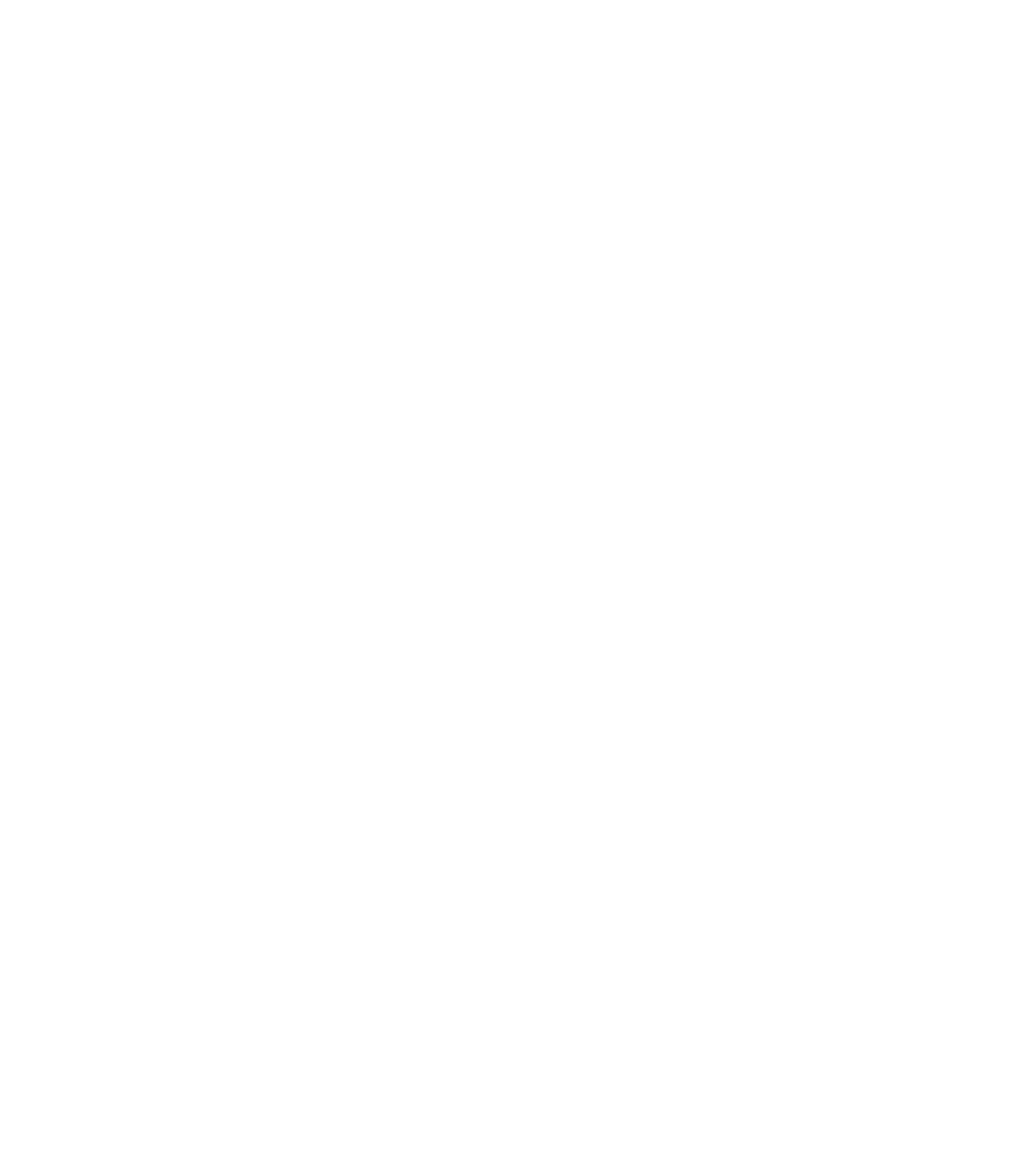
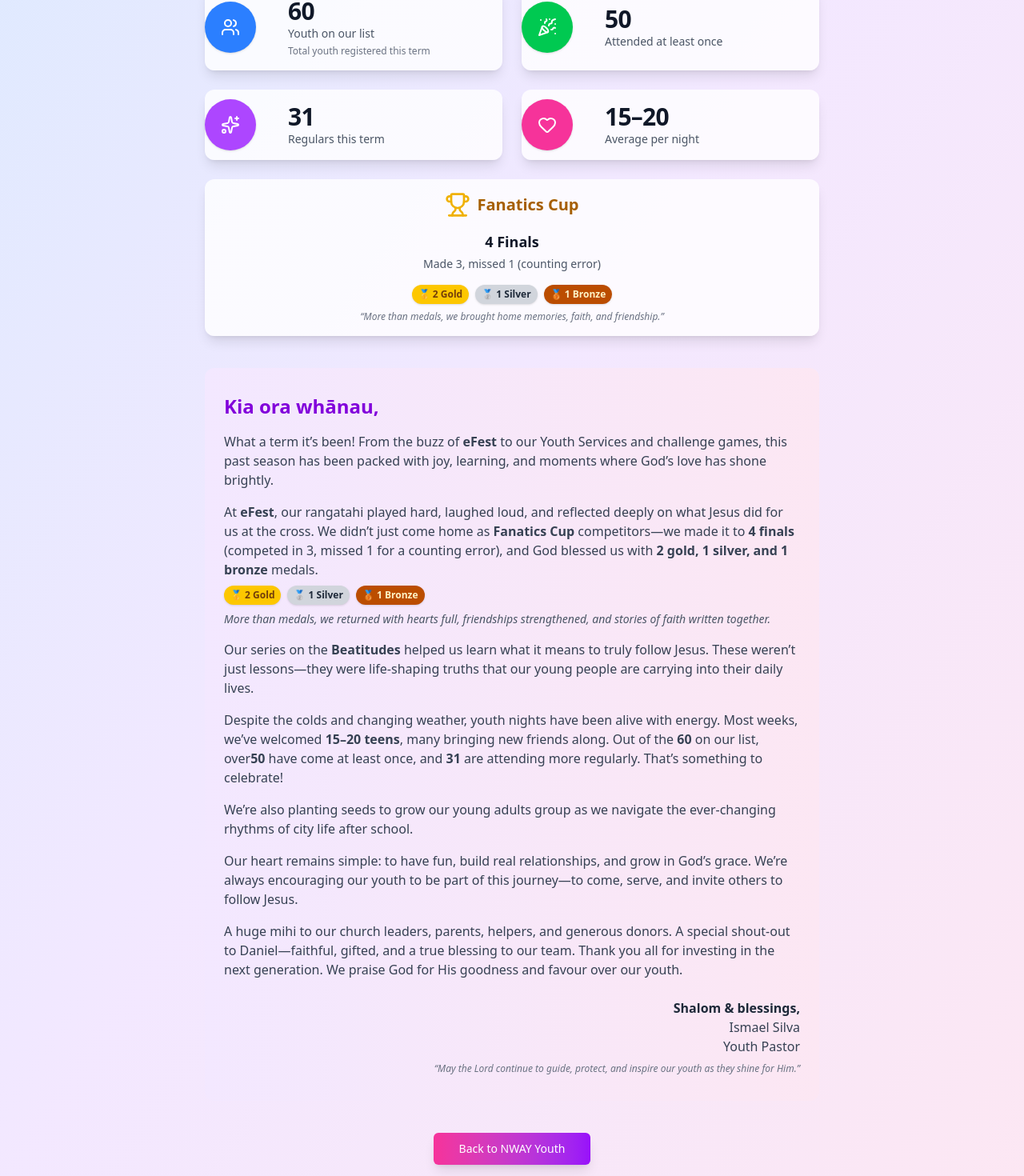
Before and after one commit to ismaelthesilva/ministry-platform, a React (Vite) app in the folder apps/web/: page /nwa-report-term2 in a window 1280 px wide. Before the commit this address had no page. Shown: the part 418-1888 px from the top of the page at 80% size. Before the commit the page ends 800 px from the top, so only its background shows below. Built offline with nearby package versions, Linux system fonts and the light colour scheme.

Commit message:
Youth, report, navbar

```diff
--- a/apps/web/src/App.tsx
+++ b/apps/web/src/App.tsx
@@ -32,7 +32,7 @@ import Revelation22 from './pages/Revelation/Revelation22';
 {/* Pages without Navbar */}
 import FitnessBR from './pages/landingPages/forms/FitnessBR';
 import Anglican from './pages/landingPages/anglican/nwayouth';
-
+import NwaReportTerm2 from './pages/landingPages/anglican/nwa-report-term2';
 
 const LayoutWithNavbar: React.FC = () => {
   return (
@@ -84,6 +84,7 @@ function App() {
           <Route element={<LayoutWithoutNavbar />}>
             <Route path="/fitnessbr" element={<FitnessBR />} />
             <Route path="/nwayouth" element={<Anglican />} />
+            <Route path="/nwa-report-term2" element={<NwaReportTerm2 />} />
           </Route>
         </Routes>
       </Router>
--- /dev/null
+++ b/apps/web/src/pages/landingPages/anglican/nwa-report-term2.tsx
@@ -0,0 +1,214 @@
+import React from "react";
+import { Card, CardTitle, CardContent, CardDescription } from "@/components/ui/card";
+import { Badge } from "@/components/ui/badge";
+import { Button } from "@/components/ui/button";
+import { Users, Sparkles, Trophy, Heart, PartyPopper, ArrowLeft } from "lucide-react";
+import { Link } from "react-router-dom";
+
+const stats = [
+	{
+		label: "Youth on our list",
+		value: 60,
+		color: "bg-blue-500",
+		icon: <Users className="h-6 w-6 text-white" />,
+		description: "Total youth registered this term",
+	},
+	{
+		label: "Attended at least once",
+		value: 50,
+		color: "bg-green-500",
+		icon: <PartyPopper className="h-6 w-6 text-white" />,
+	},
+	{
+		label: "Regulars this term",
+		value: 31,
+		color: "bg-purple-500",
+		icon: <Sparkles className="h-6 w-6 text-white" />,
+	},
+	{
+		label: "Average per night",
+		value: "15–20",
+		color: "bg-pink-500",
+		icon: <Heart className="h-6 w-6 text-white" />,
+	},
+];
+
+const MedalBadges = () => (
+	<div className="flex gap-2 mt-2">
+		<span
+			title="Gold Medal"
+			className="inline-flex items-center px-2 py-1 rounded-full bg-yellow-400 text-yellow-900 font-semibold text-xs shadow"
+		>
+			{" "}
+			🥇 2 Gold
+		</span>
+		<span
+			title="Silver Medal"
+			className="inline-flex items-center px-2 py-1 rounded-full bg-gray-300 text-gray-800 font-semibold text-xs shadow"
+		>
+			{" "}
+			🥈 1 Silver
+		</span>
+		<span
+			title="Bronze Medal"
+			className="inline-flex items-center px-2 py-1 rounded-full bg-amber-700 text-amber-100 font-semibold text-xs shadow"
+		>
+			{" "}
+			🥉 1 Bronze
+		</span>
+	</div>
+);
+
+const NwaReportTerm2: React.FC = () => (
+	<div className="min-h-screen bg-gradient-to-br from-blue-100 via-purple-100 to-pink-100 dark:from-gray-900 dark:via-gray-800 dark:to-gray-900 flex flex-col items-center py-8 px-2">
+		<div className="w-full max-w-3xl">
+			<Link to="/nwayouth">
+				<Button variant="ghost" className="mb-4 flex items-center gap-2">
+					<ArrowLeft className="h-5 w-5" />
+					Back to Youth Page
+				</Button>
+			</Link>
+			<div className="text-center mb-8">
+				<div className="inline-flex items-center justify-center w-20 h-20 bg-gradient-to-br from-pink-500 to-purple-600 rounded-full mb-6 shadow-lg">
+					<Sparkles className="h-10 w-10 text-white" />
+				</div>
+				<h1 className="text-4xl md:text-5xl font-extrabold text-gray-900 dark:text-white mb-2 tracking-tight">
+					A Term Full of{" "}
+					<span className="text-pink-600">God’s Goodness</span>
+				</h1>
+				<Badge className="bg-blue-500 text-white text-base px-4 py-2 mb-2">
+					Term 2 Youth Report
+				</Badge>
+				<p className="text-lg text-gray-700 dark:text-gray-300 max-w-2xl mx-auto mt-4">
+					From eFest to youth nights, this term was packed with joy, learning, and
+					moments where God’s love shone brightly.
+				</p>
+			</div>
+
+			{/* Stats Section */}
+			<div className="grid grid-cols-1 sm:grid-cols-2 gap-6 mb-10">
+				{stats.map((stat, idx) => (
+					<Card
+						key={idx}
+						className="flex flex-row items-center gap-4 shadow-lg border-0 bg-white/80 dark:bg-gray-800"
+					>
+						<div
+							className={`flex items-center justify-center w-16 h-16 rounded-full ${stat.color} shadow`}
+						>
+							{stat.icon}
+						</div>
+						<CardContent className="flex-1 py-4">
+							<CardTitle className="text-3xl font-bold text-gray-900 dark:text-white">
+								{stat.value}
+							</CardTitle>
+							<CardDescription className="text-gray-600 dark:text-gray-300">
+								{stat.label}
+							</CardDescription>
+							{stat.description && (
+								<div className="text-xs text-gray-500 dark:text-gray-400 mt-1">
+									{stat.description}
+								</div>
+							)}
+						</CardContent>
+					</Card>
+				))}
+				<Card className="flex flex-col items-center justify-center shadow-lg border-0 bg-white/80 dark:bg-gray-800 col-span-1 sm:col-span-2">
+					<div className="flex items-center gap-2 mt-4">
+						<Trophy className="h-8 w-8 text-yellow-500" />
+						<span className="text-xl font-bold text-yellow-700 dark:text-yellow-300">
+							Fanatics Cup
+						</span>
+					</div>
+					<CardContent className="flex flex-col items-center py-4">
+						<div className="text-lg font-semibold text-gray-900 dark:text-white mb-1">
+							4 Finals
+						</div>
+						<div className="text-sm text-gray-600 dark:text-gray-300 mb-2">
+							Made 3, missed 1 (counting error)
+						</div>
+						<MedalBadges />
+						<div className="mt-2 text-xs text-gray-500 dark:text-gray-400 italic">
+							“More than medals, we brought home memories, faith, and friendship.”
+						</div>
+					</CardContent>
+				</Card>
+			</div>
+
+			{/* Narrative Section */}
+			<Card className="mb-10 bg-gradient-to-r from-purple-100 to-pink-100 dark:from-gray-800 dark:to-gray-900 border-0 shadow-none">
+				<CardContent className="py-8">
+					<h2 className="text-2xl font-bold mb-4 text-purple-700 dark:text-purple-300">
+						Kia ora whānau,
+					</h2>
+					<p className="mb-4 text-gray-700 dark:text-gray-200">
+						What a term it’s been! From the buzz of <b>eFest</b> to our Youth
+						Services and challenge games, this past season has been packed with
+						joy, learning, and moments where God’s love has shone brightly.
+					</p>
+					<p className="mb-4 text-gray-700 dark:text-gray-200">
+						At <b>eFest</b>, our rangatahi played hard, laughed loud, and reflected deeply on what Jesus did for us at the cross. We didn’t just come home as <b>Fanatics Cup</b> competitors—we made it to <b>4 finals</b> (competed in 3, missed 1 for a counting error), and God blessed us with <b>2 gold, 1 silver, and 1 bronze</b> medals.
+						<br />
+						<span className="block mt-2">
+							<MedalBadges />
+						</span>
+						<span className="block mt-2 text-sm text-gray-600 dark:text-gray-400 italic">
+							More than medals, we returned with hearts full, friendships strengthened, and stories of faith written together.
+						</span>
+					</p>
+					<p className="mb-4 text-gray-700 dark:text-gray-200">
+						Our series on the <b>Beatitudes</b> helped us learn what it means to
+						truly follow Jesus. These weren’t just lessons—they were life-shaping
+						truths that our young people are carrying into their daily lives.
+					</p>
+					<p className="mb-4 text-gray-700 dark:text-gray-200">
+						Despite the colds and changing weather, youth nights have been alive
+						with energy. Most weeks, we’ve welcomed <b>15–20 teens</b>, many
+						bringing new friends along. Out of the <b>60</b> on our list, over
+						<b>50</b> have come at least once, and <b>31</b> are attending more
+						regularly. That’s something to celebrate!
+					</p>
+					<p className="mb-4 text-gray-700 dark:text-gray-200">
+						We’re also planting seeds to grow our young adults group as we
+						navigate the ever-changing rhythms of city life after school.
+					</p>
+					<p className="mb-4 text-gray-700 dark:text-gray-200">
+						Our heart remains simple: to have fun, build real relationships, and
+						grow in God’s grace. We’re always encouraging our youth to be part
+						of this journey—to come, serve, and invite others to follow Jesus.
+					</p>
+					<p className="mb-4 text-gray-700 dark:text-gray-200">
+						A huge mihi to our church leaders, parents, helpers, and generous
+						donors. A special shout-out to Daniel—faithful, gifted, and a true
+						blessing to our team. Thank you all for investing in the next
+						generation. We praise God for His goodness and favour over our
+						youth.
+					</p>
+					<div className="mt-6 text-right">
+						<span className="block font-semibold text-gray-800 dark:text-gray-100">
+							Shalom & blessings,
+						</span>
+						<span className="block text-gray-700 dark:text-gray-300">
+							Ismael Silva
+							<br />
+							Youth Pastor
+						</span>
+						<span className="block text-xs text-gray-500 dark:text-gray-400 mt-2 italic">
+							“May the Lord continue to guide, protect, and inspire our youth as they shine for Him.”
+						</span>
+					</div>
+				</CardContent>
+			</Card>
+
+			{/* Call to Action */}
+			<div className="text-center mt-8">
+				<Link to="/nwayouth">
+					<Button size="lg" className="bg-gradient-to-r from-pink-500 to-purple-600 text-white shadow-lg hover:from-pink-600 hover:to-purple-700">
+						Back to NWAY Youth
+					</Button>
+				</Link>
+			</div>
+		</div>
+	</div>
+);
+
+export default NwaReportTerm2;
--- a/apps/web/src/pages/landingPages/anglican/nwayouth.tsx
+++ b/apps/web/src/pages/landingPages/anglican/nwayouth.tsx
@@ -3,6 +3,7 @@ import { Card, CardHeader, CardTitle, CardContent, CardDescription } from '@/com
 import { Button } from '@/components/ui/button';
 import { Badge } from '@/components/ui/badge';
 import { Youtube, Users, Sparkles, Music, Smile } from 'lucide-react';
+import { Link, useLocation } from "react-router-dom";
 
 const featuredVideo = {
   title: 'Welcome to NWAY Youth!',
@@ -13,7 +14,7 @@ const featuredVideo = {
 const moreVideos = [
   {
     title: 'Youth Worship Night',
-    url: 'https://www.youtube.com/embed/ysz5S6PUM-U',
+    url: 'https://www.youtube.com/embed/dQw4w9WgXcQ',
     description: 'Experience the energy and passion of our youth worship.'
   },
   {
@@ -28,9 +29,42 @@ const moreVideos = [
   }
 ];
 
+const navLinks = [
+  { label: "Home", to: "/nwayouth" },
+  { label: "Pastoral", to: "/nwa-pastoral" },
+  { label: "Reports", to: "/nwa-report-term2" },
+];
+
 const YouthPage: React.FC = () => {
+  const location = useLocation();
+
   return (
     <div className="min-h-screen bg-gradient-to-br from-blue-200 via-purple-100 to-pink-100 dark:from-gray-900 dark:via-gray-800 dark:to-gray-900 flex flex-col items-center py-8">
+      {/* Navbar */}
+      <nav className="w-full max-w-5xl mb-8">
+        <Card className="flex flex-row items-center justify-center gap-4 py-3 px-4 bg-white/90 dark:bg-gray-900/90 shadow-md border-0">
+          {navLinks.map((link) => {
+            const isActive =
+              (link.to === "/landingPages/anglican/nwayouth" && location.pathname === link.to) ||
+              (link.to !== "/landingPages/anglican/nwayouth" && location.pathname.startsWith(link.to));
+            return (
+              <Link key={link.label} to={link.to}>
+                <Button
+                  variant={isActive ? "default" : "ghost"}
+                  className={`text-base font-semibold px-4 ${
+                    isActive
+                      ? "bg-gradient-to-r from-pink-500 to-purple-600 text-white shadow"
+                      : "text-gray-700 dark:text-gray-200"
+                  }`}
+                >
+                  {link.label}
+                </Button>
+              </Link>
+            );
+          })}
+        </Card>
+      </nav>
+
       {/* Hero Section */}
       <div className="text-center mb-10">
         <div className="inline-flex items-center justify-center w-20 h-20 bg-gradient-to-br from-pink-500 to-purple-600 rounded-full mb-6 shadow-lg">
@@ -112,7 +146,7 @@ const YouthPage: React.FC = () => {
       </Card>
 
       {/* Community Section */}
-      <div className="text-center mt-8">
+      <div className="text-center mt-8 mb-16">
         <Users className="h-8 w-8 mx-auto text-purple-500 mb-2" />
         <h2 className="text-2xl font-bold text-gray-900 dark:text-white mb-2">Connect. Grow. Lead.</h2>
         <p className="text-gray-700 dark:text-gray-300 max-w-xl mx-auto mb-4">
```
Also changed, not shown: apps/web/src/pages/landingPages/anglican/nwa-pastoral.tsx (added).
